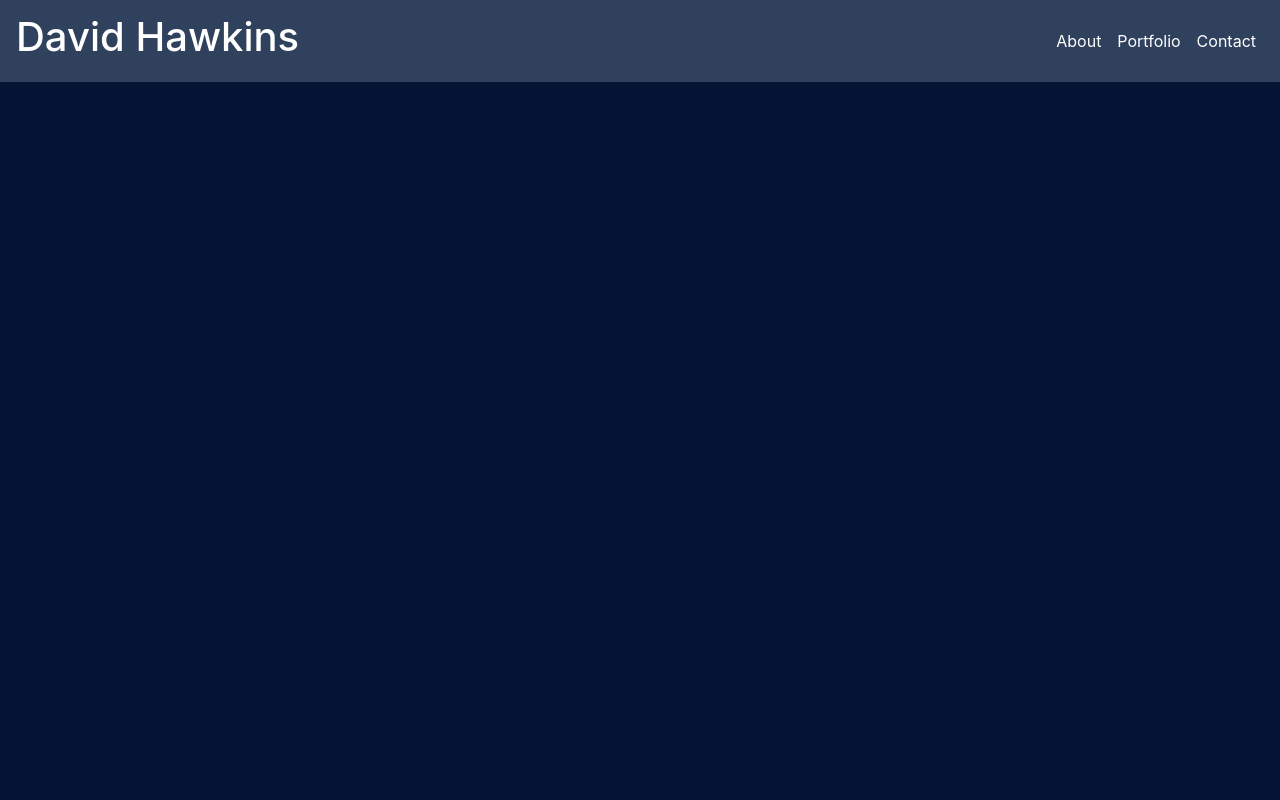
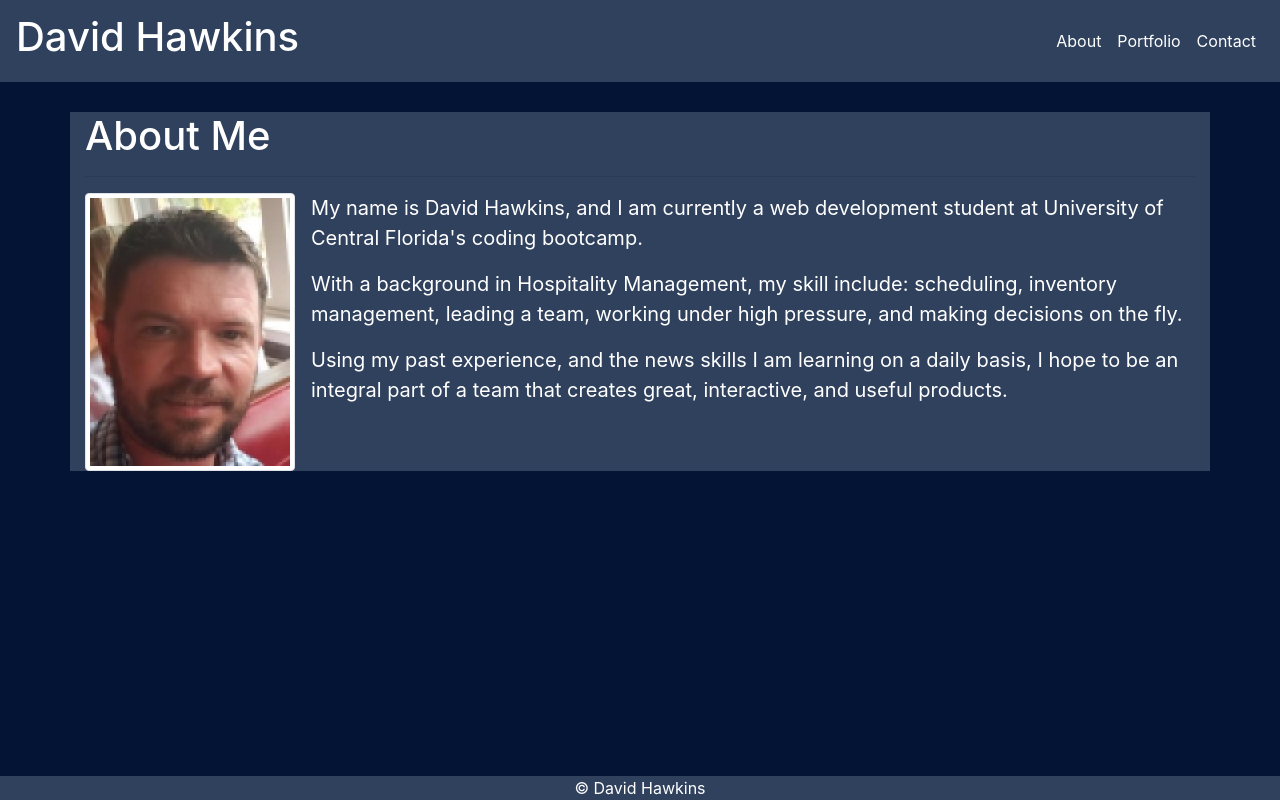
Before and after one commit to dhawkins01/Updated-Portfolio, a plain HTML site: page contact.html in a window 1280 px wide. Drawn offline with nearby package versions, Linux system fonts and the light colour scheme.

Commit message:
About me page completed with footer

```diff
--- a/contact.html
+++ b/contact.html
@@ -39,12 +39,52 @@
     <!-- Navigation end -->
 
     <!-- Main Content Section -->
+    <div class="container main">
+            <div class="row">
+                <div class="col">
+                    <h1>About Me</h1>
+                    <hr>
+                </div>
 
-    <!-- Main content section end -->
+            </div>
+            <div class="row">
+                <div class="col">
+                    <img src="assets/images/head.jpg" alt="Me" class="img-thumbnail float-left mr-3">
+                    <p>
+                        My name is David Hawkins, and I am currently a web development student at University of Central Florida's
+                        coding bootcamp.
+                    </p>
 
-    <!-- Footer begin -->
+                    <p>
+                        With a background in Hospitality Management, my skill include: scheduling, inventory management, leading a team,
+                        working under high pressure, and making decisions on the fly.
+                    </p>
+
+                    <p> Using my past experience, and the news skills I am learning on a daily basis, I hope to be an integral part of a team
+                        that creates great, interactive, and useful products.
+                    </p>
 
 
+
+                </div>
+            </div>
+
+
+        </div>
+
+        <!-- Main content section end -->
+
+        <!-- Footer begin -->
+        <footer id="footer">
+            <div class=" text-center relative-bottom">
+                <div class="card-body">
+                    &copy David Hawkins
+                </div>
+            </div>
+        </footer>
+
+
+        <!-- Footer end -->
     <!-- Footer end -->
 
 
```
Also changed, not shown: index.html (+7 -19 lines), portfolio.html (+42 -2 lines).
